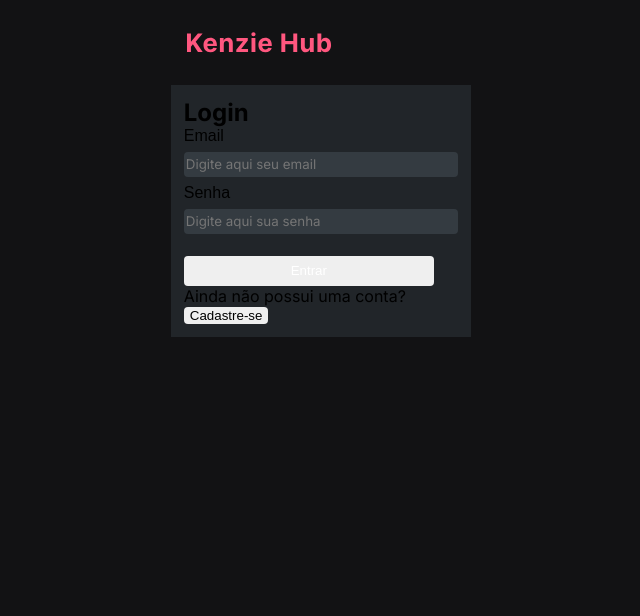
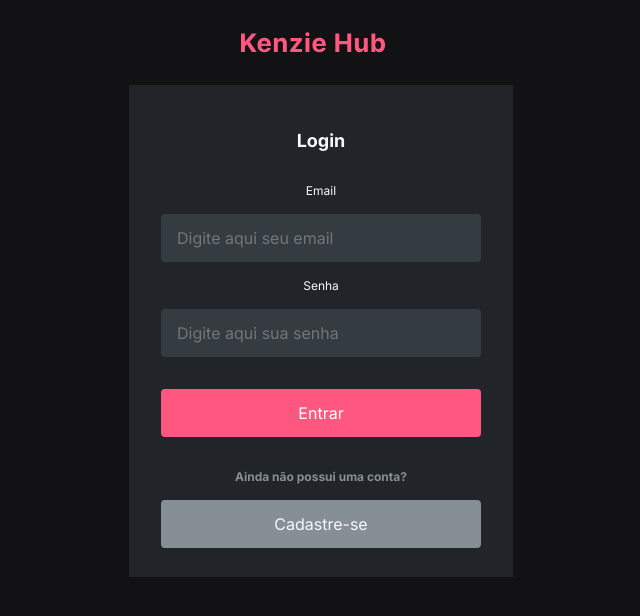
Before and after one commit to pnantes/kenzie-hub, a React (Create React App) app: page /login in a window 1280 px wide. Shown: the top 616 px of the page, without its empty margins (319-959 px from the left). Built offline with nearby package versions, Linux system fonts and the light colour scheme.

Commit message:
feat: css login-register

```diff
--- a/src/components/Form/index.js
+++ b/src/components/Form/index.js
@@ -1,31 +1,121 @@
-import styled from "styled-components";
+import styled, { css } from "styled-components";
 
-const Form = styled.form`
+export const Form = styled.form`
   display: flex;
   flex-direction: column;
-  max-width: 750px;
+  justify-content: center;
+  align-items: center;
+
+  label {
+    font-family: "Inter", sans-serif;
+    font-weight: 400;
+    font-size: 0.75rem;
+    color: #f8f9fa;
+  }
 
   input,
   select {
-    margin: 7px 0 7px 0;
-    height: 25px;
+    height: 3rem;
+    width: 20rem;
+    padding: 0 1rem;
+    margin: 1rem 0;
+
     border-radius: 4px;
+    background-color: #343b41;
     border: none;
-    background-color: #343b41;
+
     color: #868e96;
+    font-weight: 400;
+    font-size: 1rem;
+
+    display: flex;
+    align-items: center;
+    justify-content: center;
   }
 
-  input:focus {
+  input:focus,
+  select:focus {
     color: #f8f9fa;
     border: 1px solid #f8f9fa;
   }
-
-  button {
-    width: 250px;
-    height: 30px;
-    margin-top: 15px;
-    color: #ffffff;
-  }
 `;
 
-export default Form;
+export const TitleForm = styled.h2`
+  font-family: "Inter", sans-serif;
+  font-weight: 700;
+  font-size: 1.125rem;
+  color: #f8f9fa;
+
+  display: flex;
+  justify-content: center;
+  padding: 2rem 0;
+`;
+
+export const P = styled.p`
+  font-family: "Inter", sans-serif;
+  font-weight: 600;
+  font-size: 0.75rem;
+  color: #868e96;
+`;
+
+export const SubTitle = styled.h4`
+  font-family: "Inter", sans-serif;
+  font-weight: 400;
+  font-size: 0.75rem;
+  color: #868e96;
+  padding-bottom: 2rem;
+
+  display: flex;
+  justify-content: center;
+  align-items: center;
+`;
+
+export const LargeButton = styled.button`
+  display: flex;
+  justify-content: center;
+  align-items: center;
+
+  gap: 10.15px;
+
+  height: 3rem;
+  width: 20rem;
+  padding: 0 1rem;
+  margin: 1rem 0;
+  border-radius: 4px;
+
+  font-family: "Inter", sans-serif;
+  font-weight: 500;
+  font-size: 1rem;
+
+  ${(props) => {
+    switch (props.buttonStyle) {
+      case "login":
+        return css`
+          background-color: #ff577f;
+          color: #ffffff;
+          &:hover {
+            background-color: #ff427f;
+          }
+        `;
+      case "signup":
+        return css`
+          background-color: #868e96;
+          color: #f8f9fa;
+          &:hover {
+            background-color: #343b41;
+          }
+        `;
+
+      case "sign":
+        return css`
+          background-color: #59323f;
+          color: #ffffff;
+          &:hover {
+            background-color: #868e96;
+          }
+        `;
+      default:
+        return false;
+    }
+  }}
+`;
--- a/src/components/Header/index.js
+++ b/src/components/Header/index.js
@@ -5,6 +5,20 @@ export const Header = styled.header`
   display: flex;
   padding: 1rem 0;
   width: 100%;
+
+  ${(props) => {
+    switch (props.pageName) {
+      case "login":
+        return css`
+          margin: 0 auto;
+          width: 50%;
+          justify-content: center;
+        `;
+      default:
+        return false;
+    }
+  }}
+
   & > div {
     display: flex;
     align-items: center;
@@ -12,27 +26,10 @@ export const Header = styled.header`
     flex-direction: row;
     padding: 1rem;
     gap: 2rem;
-    max-width: 300px;
+    max-width: 30%;
 
     margin: 0 auto;
     width: 100%;
-    /* ${(props) => {
-      switch (props.pageName) {
-        case "login":
-          return css`
-            margin: 0 auto;
-            width: 100%;
-            justify-content: center;
-          `;
-        case "register":
-          return css`
-            margin: 0 auto;
-            width: 100%;
-          `;
-        default:
-          return false;
-      }
-    }} */
   }
 
   button {
@@ -64,6 +61,13 @@ export const Header = styled.header`
   }
 `;
 
+export const ContainerCenter = styled.div`
+  display: flex;
+  flex-direction: column;
+  align-items: center;
+  margin-top: 1rem;
+`;
+
 export const Nav = styled.nav`
   button {
     font-family: "Inter", sans-serif;
--- a/src/pages/login.jsx
+++ b/src/pages/login.jsx
@@ -4,8 +4,8 @@ import { useNavigate } from "react-router-dom";
 import api from "../services/api";
 import Logo from "../assets/login.svg";
 
-import Form from "../components/Form";
-import { Header } from "../components/Header";
+import { Header, ContainerCenter } from "../components/Header";
+import { P, LargeButton, Form, TitleForm } from "../components/Form";
 import formSchema from "../validators/loginUser";
 
 function Login({ setUser }) {
@@ -35,13 +35,13 @@ function Login({ setUser }) {
 
   return (
     <main>
-      <Header>
-        <div className="header" pageName={"login"}>
+      <Header pageName={"login"}>
+        <div className="header">
           <img src={Logo} alt="Kenzie Hub Logo" />
         </div>
       </Header>
       <div className="container">
-        <h2>Login</h2>
+        <TitleForm> Login </TitleForm>
 
         <Form className="form" onSubmit={handleSubmit(loginUser)}>
           <label htmlFor="email">Email</label>
@@ -62,11 +62,17 @@ function Login({ setUser }) {
           />
           <span>{errors.password?.message}</span>
 
-          <button type="submit">Entrar</button>
+          <LargeButton buttonStyle={"login"} type="submit">
+            Entrar
+          </LargeButton>
         </Form>
 
-        <p>Ainda não possui uma conta?</p>
-        <button onClick={handleClick}>Cadastre-se</button>
+        <ContainerCenter>
+          <P>Ainda não possui uma conta?</P>
+          <LargeButton buttonStyle={"signup"} onClick={handleClick}>
+            Cadastre-se
+          </LargeButton>
+        </ContainerCenter>
       </div>
     </main>
   );
--- a/src/pages/registro.jsx
+++ b/src/pages/registro.jsx
@@ -4,8 +4,8 @@ import { useNavigate } from "react-router-dom";
 import api from "../services/api";
 import Logo from "../assets/register.svg";
 
-import Form from "../components/Form";
 import { Header } from "../components/Header";
+import { SubTitle, LargeButton, Form, TitleForm } from "../components/Form";
 import formSchema from "../validators/registerUser";
 import { toast, ToastContainer } from "react-toastify";
 import "react-toastify/dist/ReactToastify.css";
@@ -65,9 +65,10 @@ function Register() {
         </div>
       </Header>
       <div className="container">
-        <h2>Crie sua conta</h2>
-        <h4>Rapido e grátis, vamos nessa</h4>
-        <Form className="form" onSubmit={handleSubmit(registerUser)}>
+        <TitleForm>Crie sua conta</TitleForm>
+        <SubTitle>Rapido e grátis, vamos nessa</SubTitle>
+
+        <Form onSubmit={handleSubmit(registerUser)}>
           <label htmlFor="name">Nome</label>
           <input
             type="text"
@@ -137,9 +138,12 @@ function Register() {
               Quarto Módulo
             </option>
           </select>
-          <button type="submit">Cadastrar</button>
+          <LargeButton buttonStyle={"sign"} type="submit">
+            Cadastrar
+          </LargeButton>
         </Form>
       </div>
+
       <ToastContainer
         position="top-right"
         autoClose={5000}
--- a/src/styles/global.css
+++ b/src/styles/global.css
@@ -39,9 +39,9 @@ input {
 }
 
 .container {
-  width: 100%;
-  max-width: 300px;
+  max-width: 30%;
   margin: 0 auto;
+  margin-bottom: 10%;
   padding: 0.8rem;
   background-color: #212529;
 }
@@ -49,3 +49,7 @@ input {
 .dashboard {
   border-bottom: 1px solid #212529;
 }
+
+.header {
+  max-width: 30%;
+}
```
